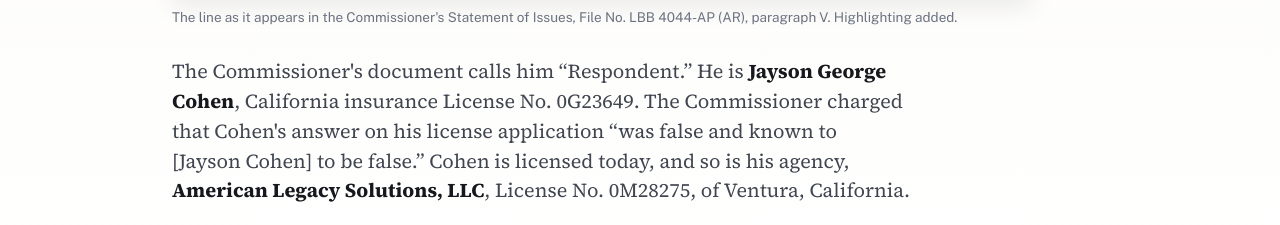
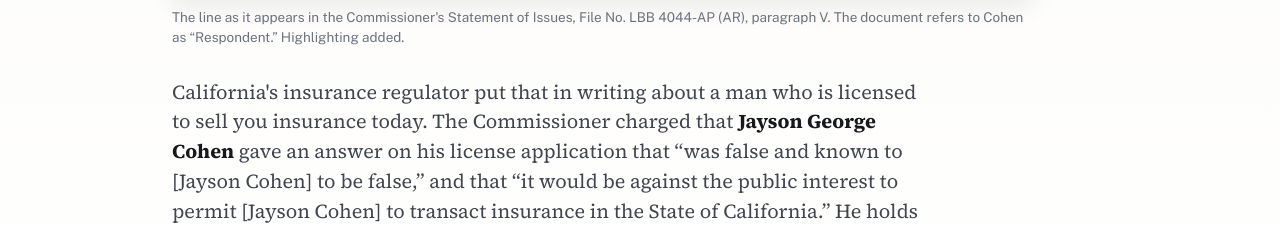
Before and after one commit to martin57290-png/Jayson-Cohen-, a plain HTML site: page index.html in a window 1280 px wide. Shown: the part 609-834 px from the top of the page. Drawn offline with nearby package versions, Linux system fonts and the light colour scheme.

Commit message:
Rewrite opening paragraph to lead with the Commissioner's charge
Co-Authored-By: Claude Fable 5.2 <noreply@anthropic.com>
Claude-Session: https://claude.ai/code/session_013tozXsfprD3eCEKsVFFRva

```diff
--- a/index.html
+++ b/index.html
@@ -27,9 +27,9 @@
     <h1 class="bigq">&ldquo;[Jayson&nbsp;Cohen] is <span class="mark">lacking in integrity</span>.&rdquo;</h1>
     <figure class="strip">
       <img src="img/soi-line-integrity.jpg" alt="The line as it appears in the Statement of Issues: The facts alleged above in Paragraphs II and III show that Respondent is lacking in integrity" width="1057" height="90">
-      <figcaption>The line as it appears in the Commissioner's Statement of Issues, File No. LBB 4044-AP (AR), paragraph V. Highlighting added.</figcaption>
+      <figcaption>The line as it appears in the Commissioner's Statement of Issues, File No. LBB 4044-AP (AR), paragraph V. The document refers to Cohen as &ldquo;Respondent.&rdquo; Highlighting added.</figcaption>
     </figure>
-    <p class="dek">The Commissioner's document calls him &ldquo;Respondent.&rdquo; He is <strong>Jayson George Cohen</strong>, California insurance License No. 0G23649. The Commissioner charged that Cohen's answer on his license application <q>was false and known to [Jayson&nbsp;Cohen] to be false.</q> Cohen is licensed today, and so is his agency, <strong>American Legacy Solutions, LLC</strong>, License No. 0M28275, of Ventura, California.</p>
+    <p class="dek">California's insurance regulator put that in writing about a man who is licensed to sell you insurance today. The Commissioner charged that <strong>Jayson George Cohen</strong> gave an answer on his license application that <q>was false and known to [Jayson&nbsp;Cohen] to be false,</q> and that <q>it would be against the public interest to permit [Jayson&nbsp;Cohen] to transact insurance in the State of California.</q> He holds License No. 0G23649. His agency, <strong>American Legacy Solutions, LLC</strong> of Ventura, holds License No. 0M28275.</p>
     <p class="scrollcue">Watch it in the Commissioner's own words <span aria-hidden="true">&darr;</span></p>
   </div>
 </div>
```
